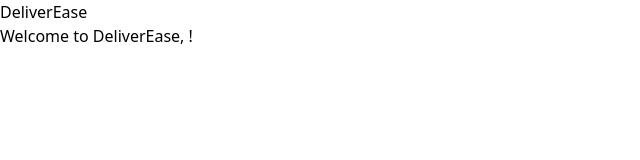
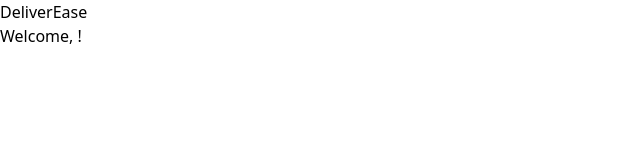
Before and after one commit to Delivery-Management-SE/SE_Project_Team_22, a React (Vite) app in the folder frontend/: page /welcome in a window 1280 px wide. Shown: the top 160 px of the page, without its empty margins (0-640 px from the left). Built offline with nearby package versions, Linux system fonts and the light colour scheme.

Commit message:
new db conn

```diff
--- a/frontend/src/pages/Welcome.jsx
+++ b/frontend/src/pages/Welcome.jsx
@@ -8,7 +8,7 @@
   return (
     <div className="min-h-screen flex items-center bg-[url('./assets/background1.png')] bg-cover bg-center bg-no-repeat">
     <div className="text-3xl font-semibold text-left text-purple-700">
-      Welcome to DeliverEase, {username}!
+      Welcome, {username}!
     </div>
   </div>
   );
```
